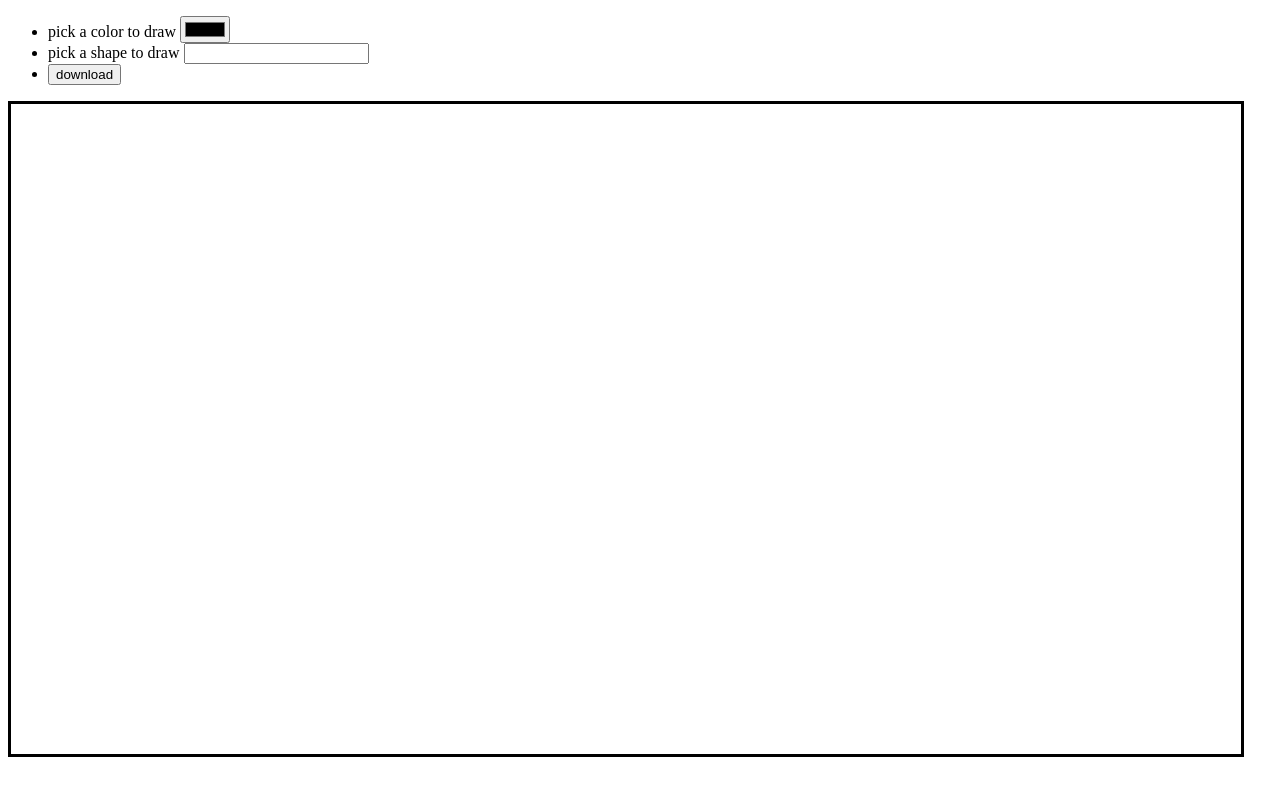
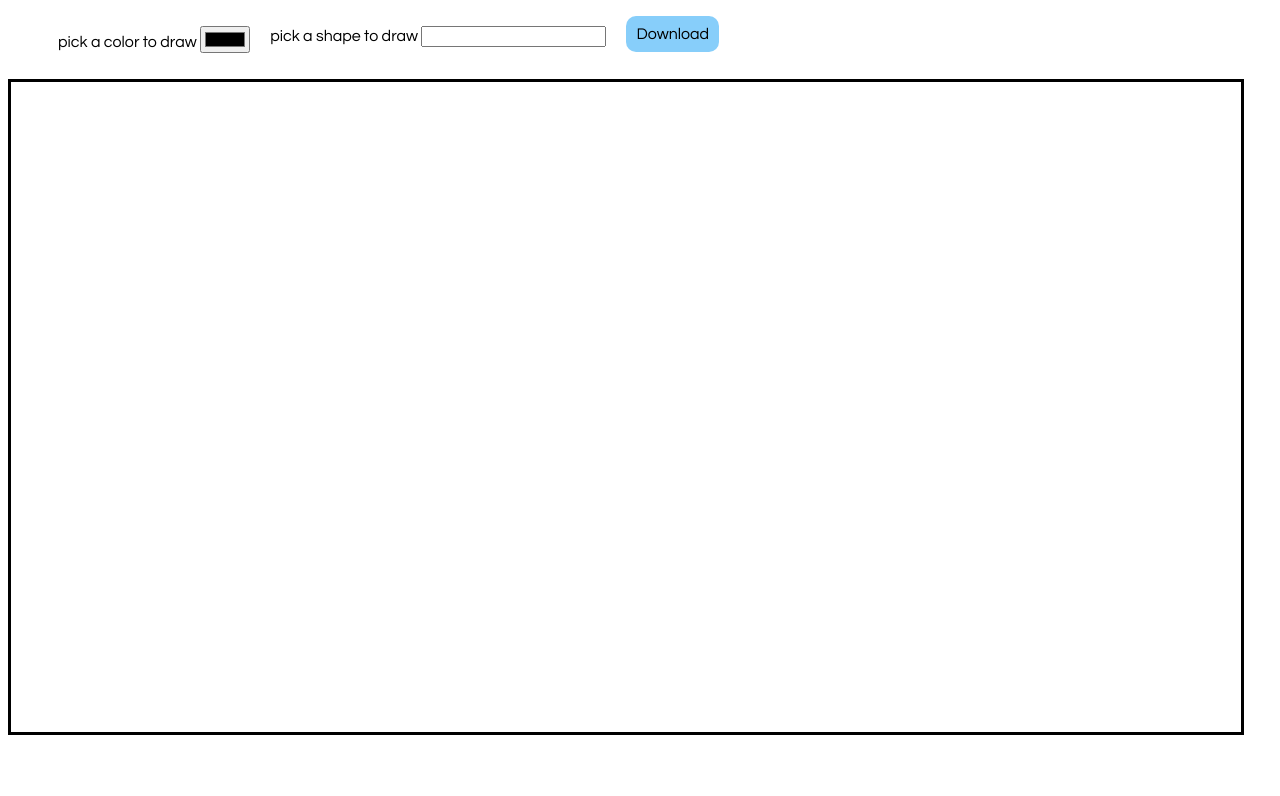
Before and after one commit to EllahT/canvas-ex, a plain HTML site: page index.html in a window 1280 px wide. Drawn offline with Linux system fonts and the light colour scheme.

Commit message:
design changes and download

```diff
--- a/css/main.css
+++ b/css/main.css
@@ -1,3 +1,43 @@
+@font-face {
+    font-family: 'questrial';
+    src: url('../fonts/Questrial-Regular.ttf');
+}
+
+a, a:visited, a:active {
+    text-decoration: none;
+    color: black;
+}
+
 #my-canvas {
     border: 3px solid black;
 }
+
+.nav-bar {
+    font-family: 'questrial';
+    list-style-type: none;
+    display: flex;
+    flex-direction: row;
+    text-align: center;
+}
+
+li {
+    margin: 10px;
+}
+
+.color-picker {
+
+}
+
+.shape-picker {
+
+}
+
+.downloadBtn a {
+    padding: 10px;
+    background-color: lightskyblue;
+    border-radius: 10px;
+}
+
+.downloadBtn a:hover {
+    background-color: lightseagreen;
+}
--- a/index.html
+++ b/index.html
@@ -12,17 +12,17 @@
 <body onload="init()">
 
     <nav>
-        <ul>
-            <li id="color-picker">
+        <ul class="nav-bar">
+            <li class="color-picker">
                 <label>pick a color to draw</label>
                 <input type="color">
             </li>
-            <li id="shape-picker">
+            <li class="shape-picker">
                 <label>pick a shape to draw</label>
                 <input type="text">
             </li>
-            <li>
-                <button>download</button>
+            <li class="downloadBtn">
+                <a href="#" onclick="onDownload(this)" download="">Download</a>
             </li>
         </ul>
     </nav>
--- a/js/canvas-controller.js
+++ b/js/canvas-controller.js
@@ -11,7 +11,6 @@ function init() {
     gCanvas.width = window.innerWidth - 50;
     gCanvas.height = window.innerHeight - 150;
 
-    // gCanvas.addEventListener("mousedown", onDraw, event);
     gCanvas.addEventListener("mouseup", stopInterval);
 }
 
@@ -38,13 +37,16 @@ function drawCircle(color) {
 
 }
 
-function onDownload() {
+function onDownload(elLink) {
+    const data = gCanvas.toDataURL()
+    elLink.href = data
 
+    elLink.download = 'myBeautifulCanvas.jpg'
 }
 
-// User selects a color (starting- fontColor)
-// User Selects a shape- square, circle
-// User can draw the shape freely on the canvas
-// Play with some random variations
-// add download feature
-// Bonus: Add share to facebook feature
+//TODO: User selects a color (starting- fontColor)
+//TODO: User Selects a shape- square, circle
+//TODO: User can draw the shape freely on the canvas
+//TODO: Play with some random variations
+//DONE: add download feature
+//Bonus: Add share to facebook feature
```
Also changed, not shown: fonts/Questrial-Regular.ttf (added).
